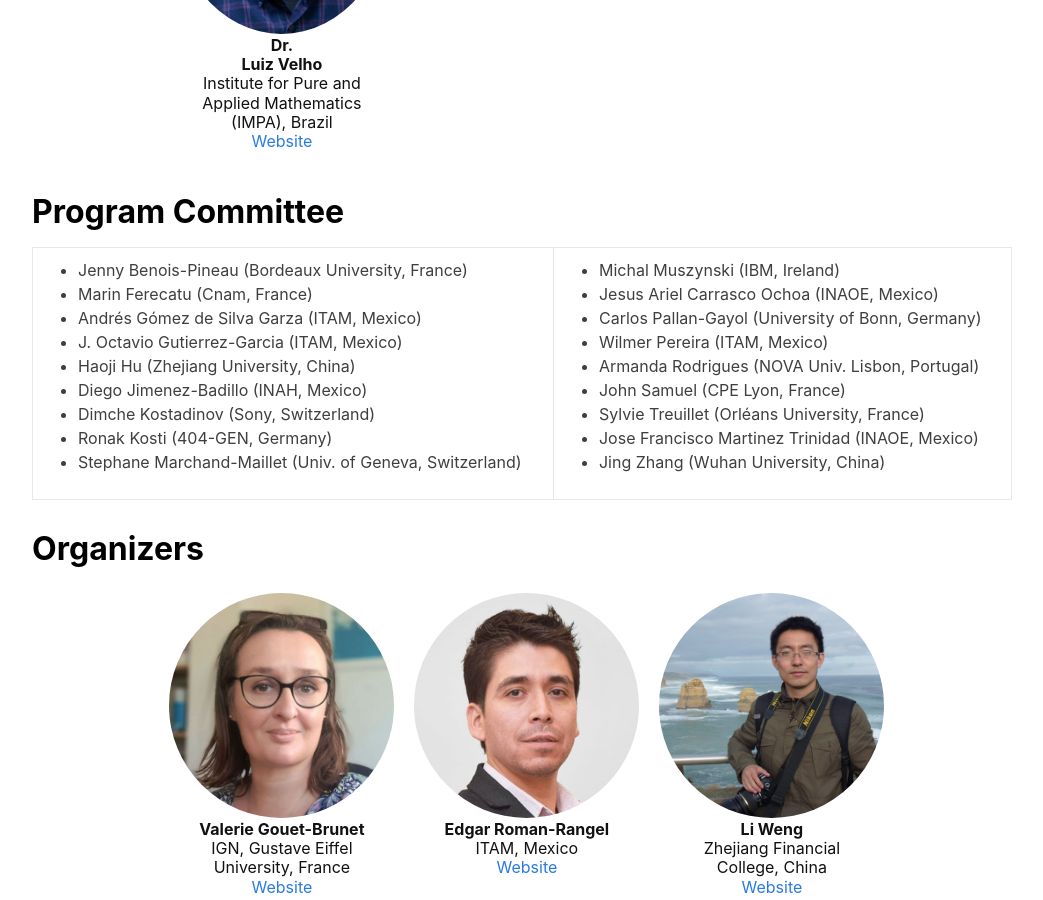
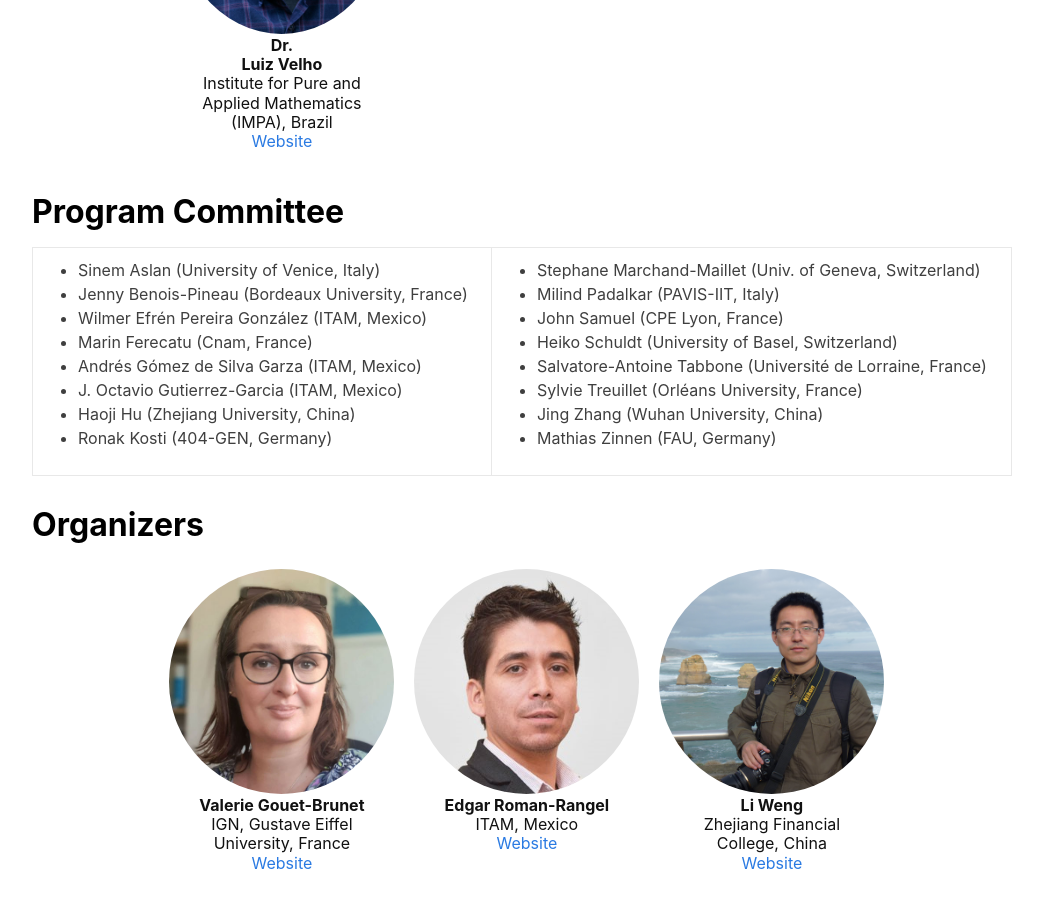
Before and after one commit to sumac-workshops/2026, a Jekyll site: the page built from index.md, in a window 1280 px wide and 900 px high, scrolled down 3347 px. Shown: the whole window, without its empty margins (118-1161 px from the left). Built offline with Jekyll 4.4.1, drawn with Linux system fonts in a browser that asks for light colours; nearby versions of some CDN libraries.

Commit message:
Update program_committee.yml

```diff
--- a/_data/program_committee.yml
+++ b/_data/program_committee.yml
@@ -1,26 +1,16 @@
-# - Sinem Aslan (University of Venice, Italy)
+- Sinem Aslan (University of Venice, Italy)
 - Jenny Benois-Pineau (Bordeaux University, France)
+- Wilmer Efrén Pereira González (ITAM, Mexico)
 - Marin Ferecatu (Cnam, France)
-# - Daniel Gatica-Perez (IDIAP Research Institute, Switzerland)
 - Andrés Gómez de Silva Garza (ITAM, Mexico)
 - J. Octavio Gutierrez-Garcia (ITAM, Mexico)
 - Haoji Hu (Zhejiang University, China)
-# - Haibin He (Wuhan University, China)
-# - Rui Hu (Orderfox, Switzerland)
-- Diego Jimenez-Badillo (INAH, Mexico)
-- Dimche Kostadinov (Sony, Switzerland)
 - Ronak Kosti (404-GEN, Germany)
 - Stephane Marchand-Maillet (Univ. of Geneva, Switzerland)
-- Michal Muszynski (IBM, Ireland)
-- Jesus Ariel Carrasco Ochoa (INAOE, Mexico)
-# - Milind Padalkar (PAVIS-IIT, Italy)
-- Carlos Pallan-Gayol (University of Bonn, Germany)
-- Wilmer Pereira (ITAM, Mexico)
-- Armanda Rodrigues (NOVA Univ. Lisbon, Portugal)
-# - Margarita Roos (Fujitsu, France)
+- Milind Padalkar (PAVIS-IIT, Italy)
 - John Samuel (CPE Lyon, France)
+- Heiko Schuldt (University of Basel, Switzerland)
+- Salvatore-Antoine Tabbone (Université de Lorraine, France)
 - Sylvie Treuillet (Orléans University, France)
-- Jose Francisco Martinez Trinidad (INAOE, Mexico)
 - Jing Zhang (Wuhan University, China)
-# - Ting Zhe (Wuhan University, China)
-# - Mathias Zinnen (FAU, Germany)
+- Mathias Zinnen (FAU, Germany)
```
